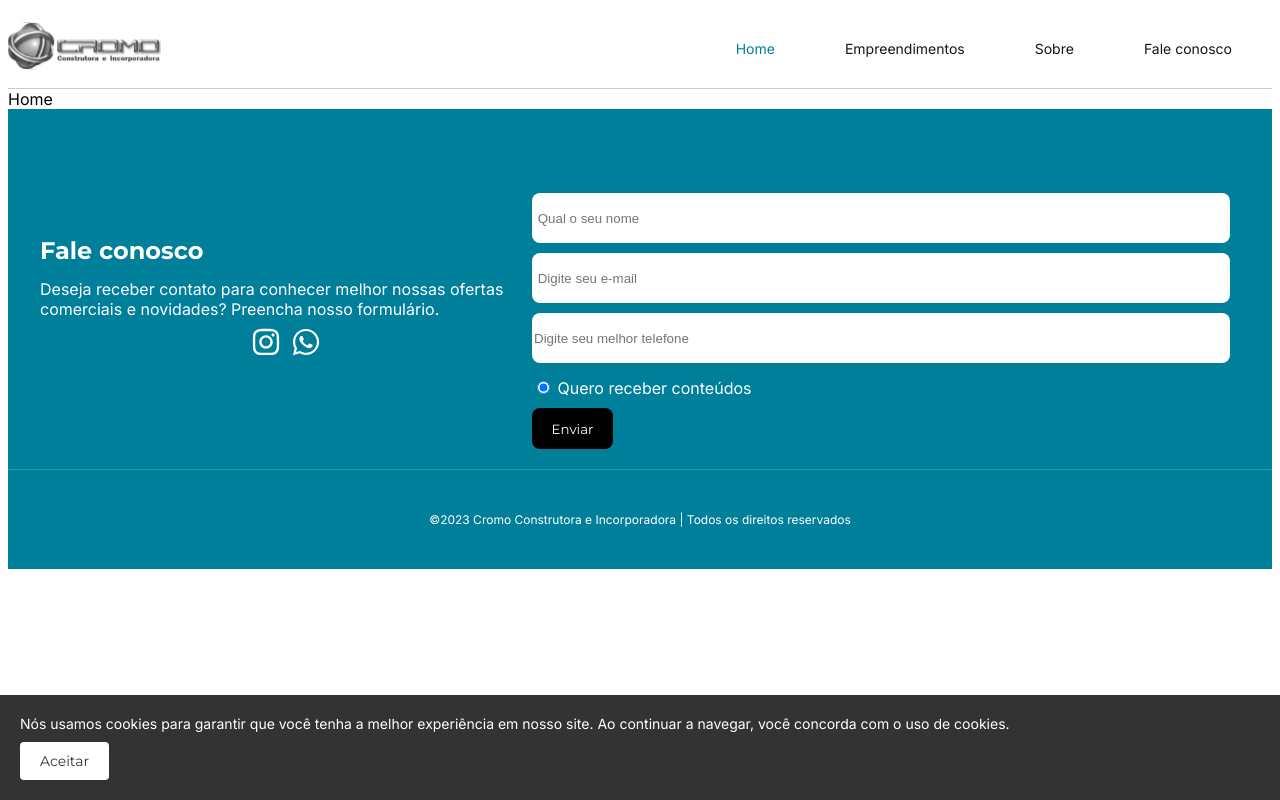
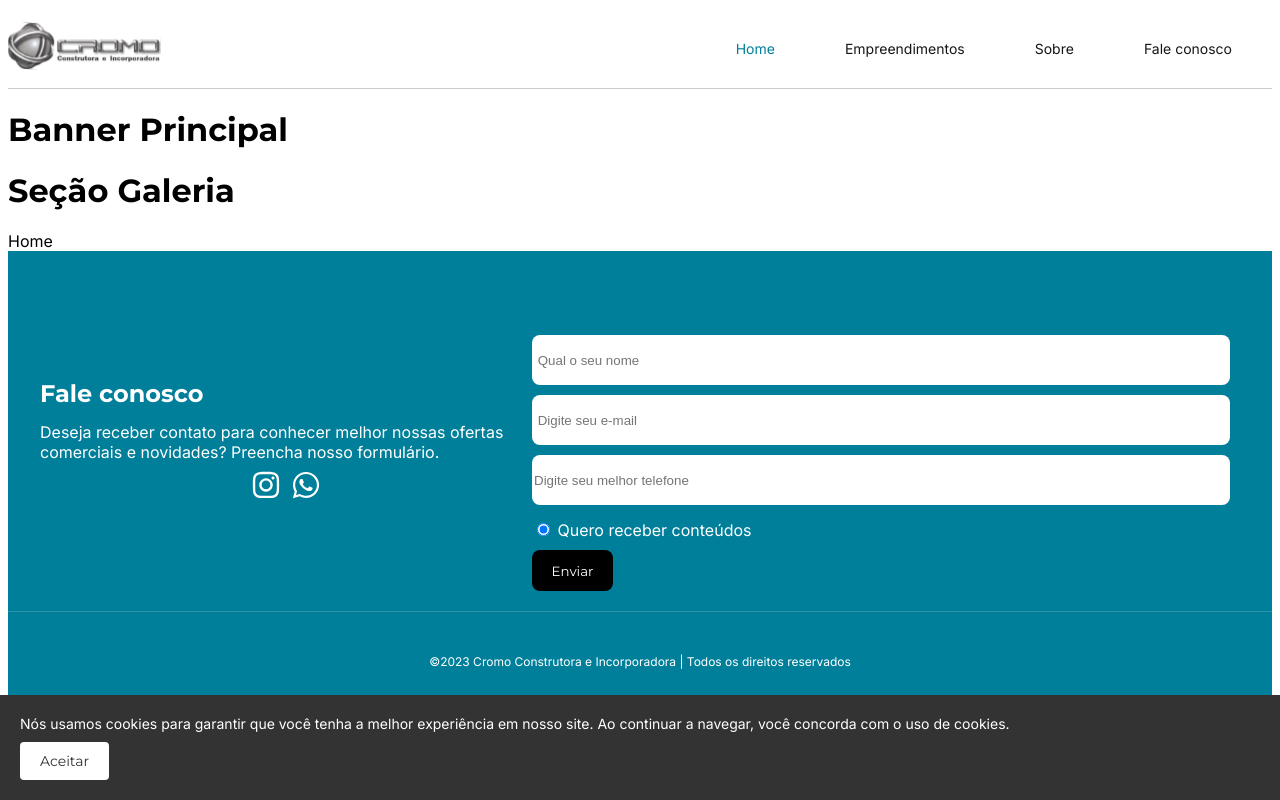
Before and after one commit to walttoncoelho/CROMO, a React (Create React App) app in the folder cromo/: page / in a window 1280 px wide. Built offline with nearby package versions, Linux system fonts and the light colour scheme.

Commit message:
Adiciona o Mock da Seção Banner

```diff
--- /dev/null
+++ b/cromo/src/pages/Home/Banner/Banner.jsx
@@ -0,0 +1,12 @@
+import React from 'react'
+
+export default function Banner() {
+  return (
+    <div>
+        <h1>
+            Banner Principal
+        </h1>
+
+    </div>
+  )
+}
--- /dev/null
+++ b/cromo/src/pages/Home/Galeria/Galeria.jsx
@@ -0,0 +1,14 @@
+import React from 'react'
+
+export default function Galeria() {
+  return (
+    <div>
+        <>
+      <h1>
+        Seção Galeria
+      </h1>
+        </>
+
+    </div>
+  )
+}
--- a/cromo/src/pages/Home/Home.jsx
+++ b/cromo/src/pages/Home/Home.jsx
@@ -1,17 +1,22 @@
-import React from 'react'
-import Footer from '../../components/footer/Footer'
+import React from "react";
+import Footer from "../../components/footer/Footer";
 
-import Navbar from '../../components/Navbar/Navbar'
-
+import Navbar from "../../components/Navbar/Navbar";
+import Banner from "./Banner/Banner";
+import Galeria from "./Galeria/Galeria";
 
 export default function Home() {
   return (
     <>
-  <Navbar />
+      <Navbar />
+      <>
+        {" "}
+        <Banner />
+        <Galeria />
+        <div>Home</div>
+      </>
 
-
-    <div>Home</div>
-<Footer />
+      <Footer />
     </>
-  )
+  );
 }
--- a/cromo/src/routes/AppRoutes.jsx
+++ b/cromo/src/routes/AppRoutes.jsx
@@ -18,7 +18,6 @@ export function AppRoutes() {
       <Route path="/empreendimentos" element={<Empreendimentos />} />
       <Route path="/faleconosco" element={<FaleConosco />} />
       <Route path="/manager" element={<Login />} />
-
       <Route path="/templates" element={<Templates />} />
 
       {/* Páginas auxiliares */}
```
Also changed, not shown: cromo/src/pages/Home/Banner/data/data.js (added, +18 -0 lines), cromo/src/pages/Home/Banner/Style.jsx (added).
